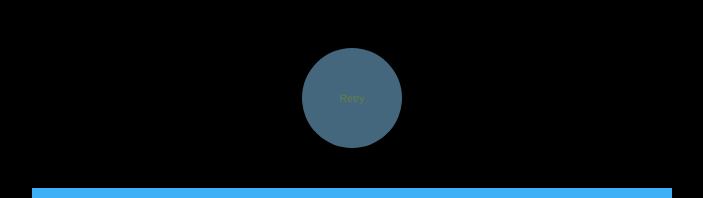
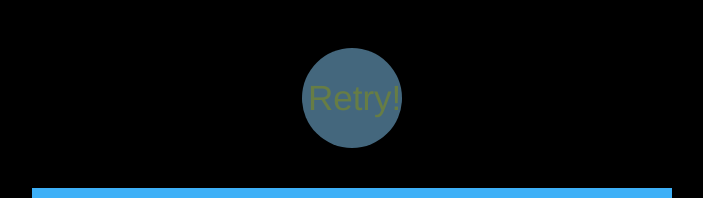
Before and after one commit to TheNew000/Tic-Tac-Toe, a plain HTML site: page index.html at #!/duoPlay in a window 1280 px wide. Shown: the part 152-350 px from the top of the page, without its empty margins (288-991 px from the left). Drawn offline with nearby package versions, Linux system fonts and the light colour scheme.

Commit message:
Fixed CSS

```diff
--- a/compass/sass/style.scss
+++ b/compass/sass/style.scss
@@ -123,7 +123,7 @@
 
 .retry{
     line-height: 0px;
-    font-size: 75%;
+    font-size: 35px;
 }
 
 .start:hover, .retry:hover, .btn:hover {
--- a/views/duoPlay.html
+++ b/views/duoPlay.html
@@ -1,5 +1,5 @@
 <div class="row" style="text-align: center">
-    <button class="retry" onclick="location.reload();">Retry</button>
+    <button class="retry" onclick="location.reload();">Retry!</button>
     <br>
     <h2 id="message"></h2></div>
 <br>
```
Also changed, not shown: css/style.css.
